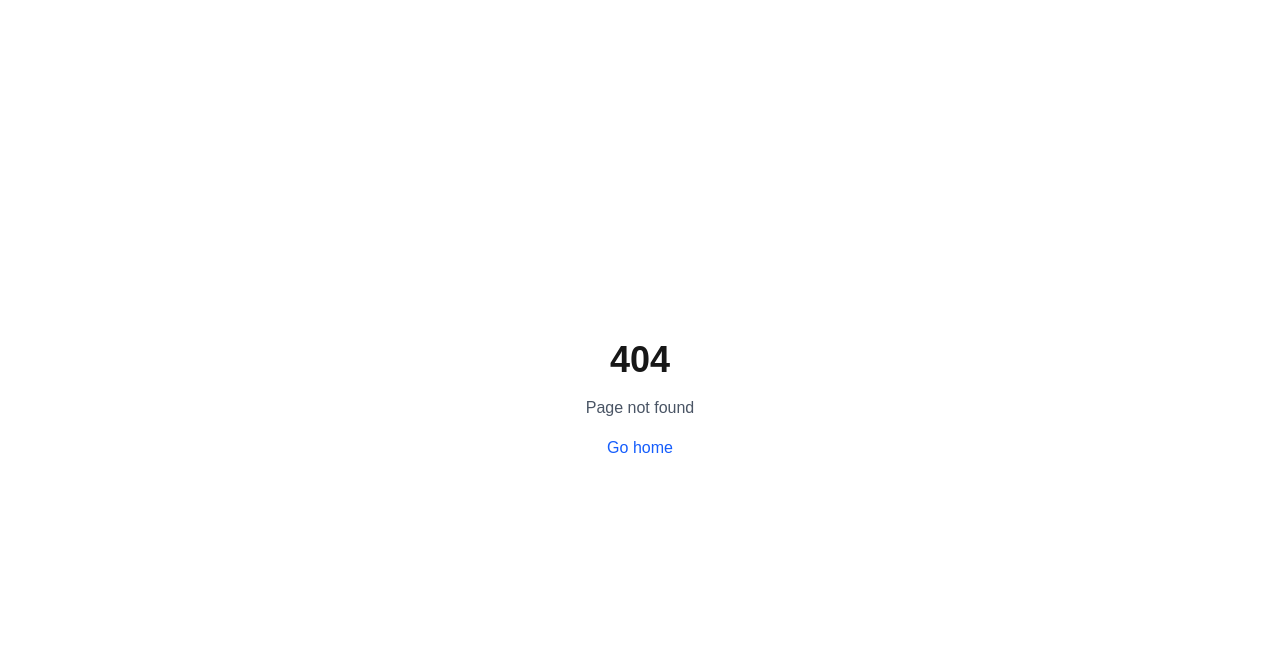
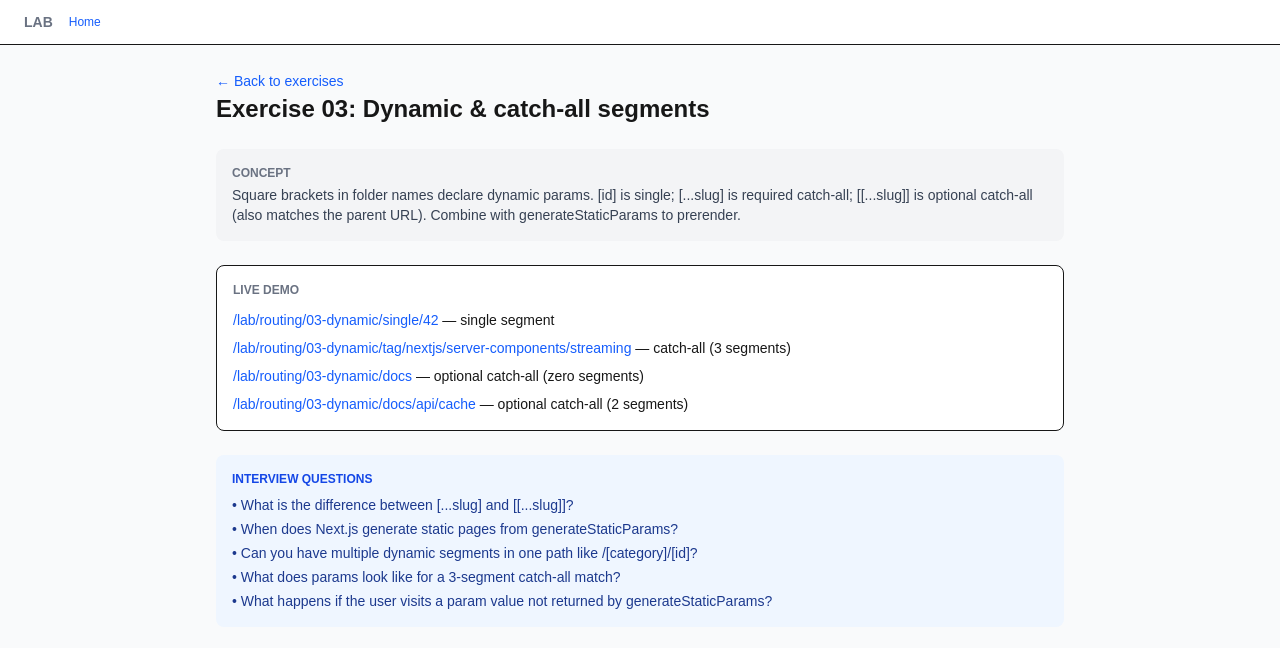
Before and after one commit to nguyentrongnam98/practice-nextjs, a Next.js app: page /lab/routing/03-dynamic in a window 1280 px wide. Before the commit this address had no page. Shown: the top 648 px of the page. Built offline with nearby package versions, Linux system fonts and the light colour scheme.

Commit message:
feat(lab/routing): add 03-dynamic exercise

```diff
--- /dev/null
+++ b/src/app/lab/routing/03-dynamic/docs/[[...path]]/page.tsx
@@ -0,0 +1,16 @@
+type Params = Promise<{ path?: string[] }>
+
+export default async function OptionalCatchAll({ params }: { params: Params }) {
+  const { path } = await params
+  return (
+    <div className="space-y-2">
+      <p className="text-sm">
+        <strong>Path segments:</strong> {path ? `[${path.join(', ')}]` : '(none)'}
+      </p>
+      <p className="text-sm text-gray-600">
+        {!path && 'Zero segments → renders parent URL /docs.'}
+        {path && `Captured ${path.length} segments.`}
+      </p>
+    </div>
+  )
+}
--- /dev/null
+++ b/src/app/lab/routing/03-dynamic/page.tsx
@@ -0,0 +1,49 @@
+import Link from 'next/link'
+import { ExerciseLayout } from '@/app/lab/rsc/_components/ExerciseLayout'
+
+export default function DynamicIntro() {
+  return (
+    <ExerciseLayout
+      number="03"
+      title="Dynamic & catch-all segments"
+      concept="Square brackets in folder names declare dynamic params. [id] is single; [...slug] is required catch-all; [[...slug]] is optional catch-all (also matches the parent URL). Combine with generateStaticParams to prerender."
+      questions={[
+        'What is the difference between [...slug] and [[...slug]]?',
+        'When does Next.js generate static pages from generateStaticParams?',
+        'Can you have multiple dynamic segments in one path like /[category]/[id]?',
+        'What does params look like for a 3-segment catch-all match?',
+        'What happens if the user visits a param value not returned by generateStaticParams?',
+      ]}
+    >
+      <ul className="space-y-2 text-sm">
+        <li>
+          <Link className="text-blue-600 hover:underline" href="/lab/routing/03-dynamic/single/42">
+            /lab/routing/03-dynamic/single/42
+          </Link>{' '}
+          — single segment
+        </li>
+        <li>
+          <Link
+            className="text-blue-600 hover:underline"
+            href="/lab/routing/03-dynamic/tag/nextjs/server-components/streaming"
+          >
+            /lab/routing/03-dynamic/tag/nextjs/server-components/streaming
+          </Link>{' '}
+          — catch-all (3 segments)
+        </li>
+        <li>
+          <Link className="text-blue-600 hover:underline" href="/lab/routing/03-dynamic/docs">
+            /lab/routing/03-dynamic/docs
+          </Link>{' '}
+          — optional catch-all (zero segments)
+        </li>
+        <li>
+          <Link className="text-blue-600 hover:underline" href="/lab/routing/03-dynamic/docs/api/cache">
+            /lab/routing/03-dynamic/docs/api/cache
+          </Link>{' '}
+          — optional catch-all (2 segments)
+        </li>
+      </ul>
+    </ExerciseLayout>
+  )
+}
--- /dev/null
+++ b/src/app/lab/routing/03-dynamic/single/[id]/page.tsx
@@ -0,0 +1,22 @@
+type Params = Promise<{ id: string }>
+
+export async function generateStaticParams() {
+  return [{ id: '1' }, { id: '2' }, { id: '42' }]
+}
+
+export default async function SingleSegment({ params }: { params: Params }) {
+  const { id } = await params
+  const wasPrerendered = ['1', '2', '42'].includes(id)
+  return (
+    <div className="space-y-2">
+      <p className="text-sm">
+        <strong>Segment value:</strong> <code>{id}</code>
+      </p>
+      <p className="text-sm text-gray-600">
+        {wasPrerendered
+          ? '✓ This id was in generateStaticParams — prerendered at build.'
+          : '⚠ This id was NOT in generateStaticParams — rendered on demand.'}
+      </p>
+    </div>
+  )
+}
--- /dev/null
+++ b/src/app/lab/routing/03-dynamic/tag/[...slug]/page.tsx
@@ -0,0 +1,23 @@
+type Params = Promise<{ slug: string[] }>
+
+export default async function CatchAll({ params }: { params: Params }) {
+  const { slug } = await params
+  return (
+    <div className="space-y-2">
+      <p className="text-sm">
+        <strong>Segments captured:</strong>
+      </p>
+      <ol className="ml-6 list-decimal text-sm">
+        {slug.map((s, i) => (
+          <li key={i}>
+            <code>{s}</code>
+          </li>
+        ))}
+      </ol>
+      <p className="mt-3 text-xs text-gray-500">
+        Try removing trailing segments from the URL — note: <code>/tag</code> alone will 404 because
+        catch-all requires at least one segment.
+      </p>
+    </div>
+  )
+}
```
